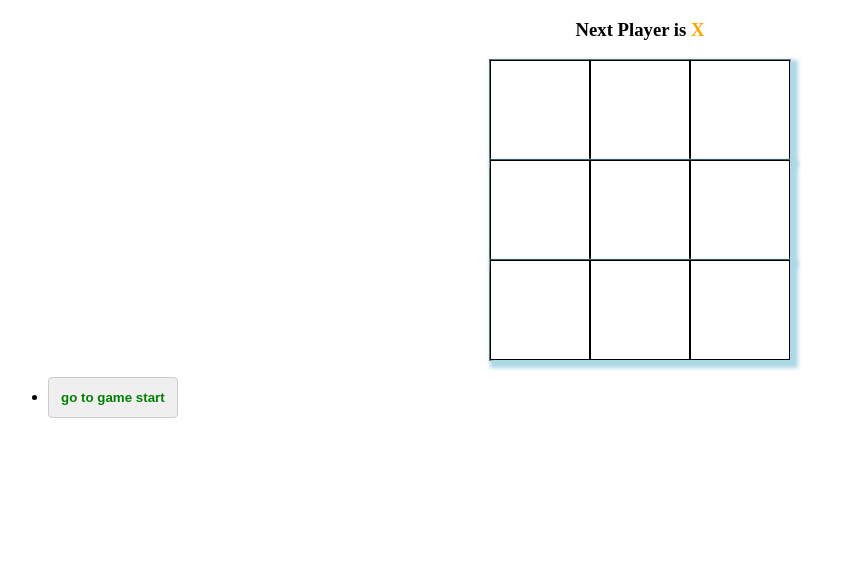
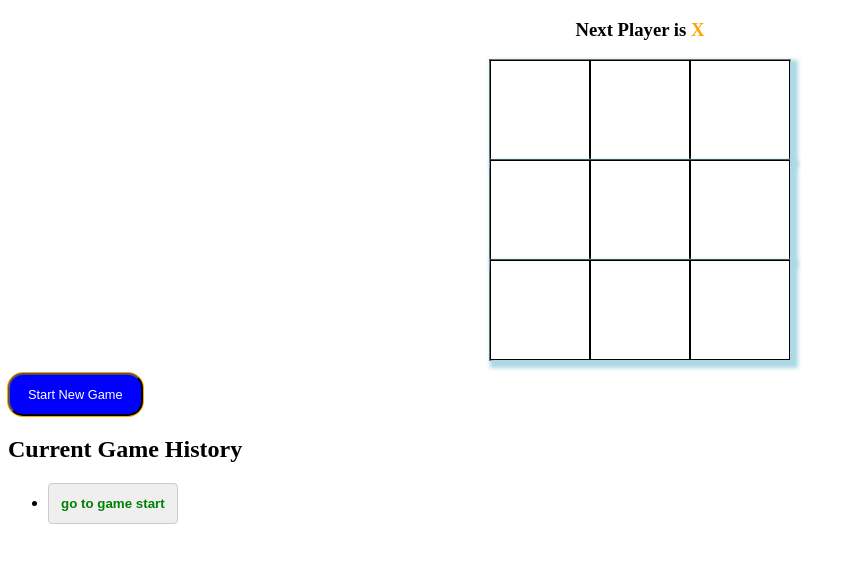
Before and after one commit to Kinuganjhu/Test, a React (Vite) app: page / in a window 1280 px wide. Shown: the top 562 px of the page, without its empty margins (0-857 px from the left). Built offline with nearby package versions, Linux system fonts and the light colour scheme.

Commit message:
Add start new game button

```diff
--- a/src/App.jsx
+++ b/src/App.jsx
@@ -10,6 +10,9 @@ export default function App() {
   const [currentMove, setCurrentMove] = useState(0);
   const [squares, setSquares] = useState(Array(9).fill(null));
   const [isXNext, setIsXNext] = useState(true);
+
+  //for New Game
+  const New_Game = [{ squares: Array(9).fill(null), isXNext: false }];
 
   const winner = calculateWinner(squares);
   const gamingBoard = history[currentMove];
@@ -34,16 +37,30 @@ export default function App() {
     setSquares(nextSquareState);
     setIsXNext(!gamingBoard.isXNext);
   };
+
   const moveTO = (move) => {
     setCurrentMove(move);
     setSquares(history[move].squares);
     setIsXNext(history[move].isXNext);
   };
+
+  const onNewGame = () => {
+  setHistory([{ squares: Array(9).fill(null), isXNext: true }]);
+  setCurrentMove(0);
+  setSquares(Array(9).fill(null));
+  setIsXNext(true);
+};
+
   return (
     <div className='App'>
       <StatusMessage winner={winner} squares={squares} isXNext={isXNext} gamingBoard={gamingBoard} />
       <Board squares={squares} handleSquareClick={handleSquareClick} gamingBoard={gamingBoard} />
-      <History history={history} moveTo = {moveTO} currentMove = {currentMove} />
+
+      <button onClick={() => onNewGame()} className = {`btn-reset ${winner? 'active': ' '}` }>Start New Game</button>
+
+      <h2>Current Game History</h2>
+
+      <History history={history} moveTo={moveTO} currentMove={currentMove} />
     </div>
   );
 }
--- a/src/Components/statusMessage.jsx
+++ b/src/Components/statusMessage.jsx
@@ -1,3 +1,4 @@
+
 const StatusMessage = ({ isXNext, squares, winner }) => {
   const noMovesLeft = squares.every(squareValue => squareValue !== null);
   const nextPlayer = isXNext ? 'X' : 'O';
--- a/src/styles.scss
+++ b/src/styles.scss
@@ -6,17 +6,15 @@
   background-color: #fff;
   color: #000;
   cursor: pointer;
+}
 
-
-  &:hover {
-    background-color: lightblue;
-  }
+.square:hover {
+  background-color: lightblue;
 }
 
 .board {
   width: 300px; /* Adjust the width to your preference */
   margin: 0 auto;
-
   border: 1px solid #333;
   display: flex;
   flex-direction: column;
@@ -37,8 +35,6 @@
   font-size: 24px;
 }
 
-/* Add specific styles for the 'X' and 'O' if needed */
-/* For example */
 .board-row div.X {
   color: blue;
 }
@@ -47,7 +43,7 @@
   color: red;
 }
 
-.text-green{
+.text-green {
   color: green;
 }
 
@@ -59,14 +55,31 @@
   font-size: 24px;
   margin-bottom: 20px;
 }
-.btn-move{
+
+.btn-move {
   padding: 12px;
   border: 1px solid #ccc;
   border-radius: 4px;
   margin-bottom: 8px;
-  &.active{
-    font-weight: bold;
-    color: green;
-  }
+}
 
+.btn-move.active {
+  font-weight: bold;
+  color: green;
 }
+
+.btn-reset {
+  font-size: 0.8rem;
+  color: #fff;
+  border-radius: 15px;
+  padding: 12px 18px;
+  margin-top: 12px;
+  transition: all 0.3s;
+  background-color: blue;
+  box-shadow: 0px 0px 0px 1px orange;
+}
+
+.btn-reset.active {
+  background-color: orange;
+  box-shadow: none;
+}
```
